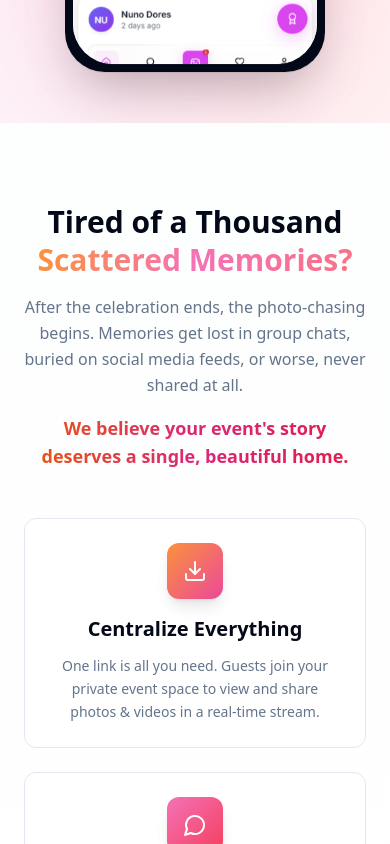
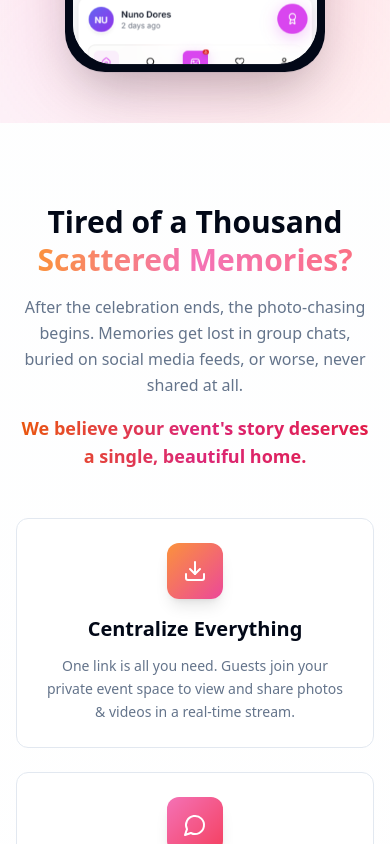
Before and after one commit to nunodores/capturla-event-story, a React (Vite) app: page / in a window 390 px wide. Shown: the part 1340-2184 px from the top of the page. Built offline with nearby package versions, Linux system fonts and the light colour scheme; no server answers; the database is empty; the HTML template or start-up script is replaced by a standard one.

Commit message:
Code edited in Lovable Code Editor

```diff
--- a/src/components/PainPoints.tsx
+++ b/src/components/PainPoints.tsx
@@ -26,7 +26,7 @@ const solutions = [
 
 const PainPoints = () => {
   return (
-    <section className="py-20 sm:py-28 px-2 bg-gradient-to-b from-muted/10 to-background">
+    <section className="py-20 sm:py-28 bg-gradient-to-b from-muted/10 to-background">
       <div className="container mx-auto px-4 max-w-6xl">
         <div className="text-center mb-12 md:mb-16 space-y-4 sm:space-y-6 ">
           <h2 className="text-3xl sm:text-4xl md:text-5xl lg:text-6xl font-bold leading-tight">
```
